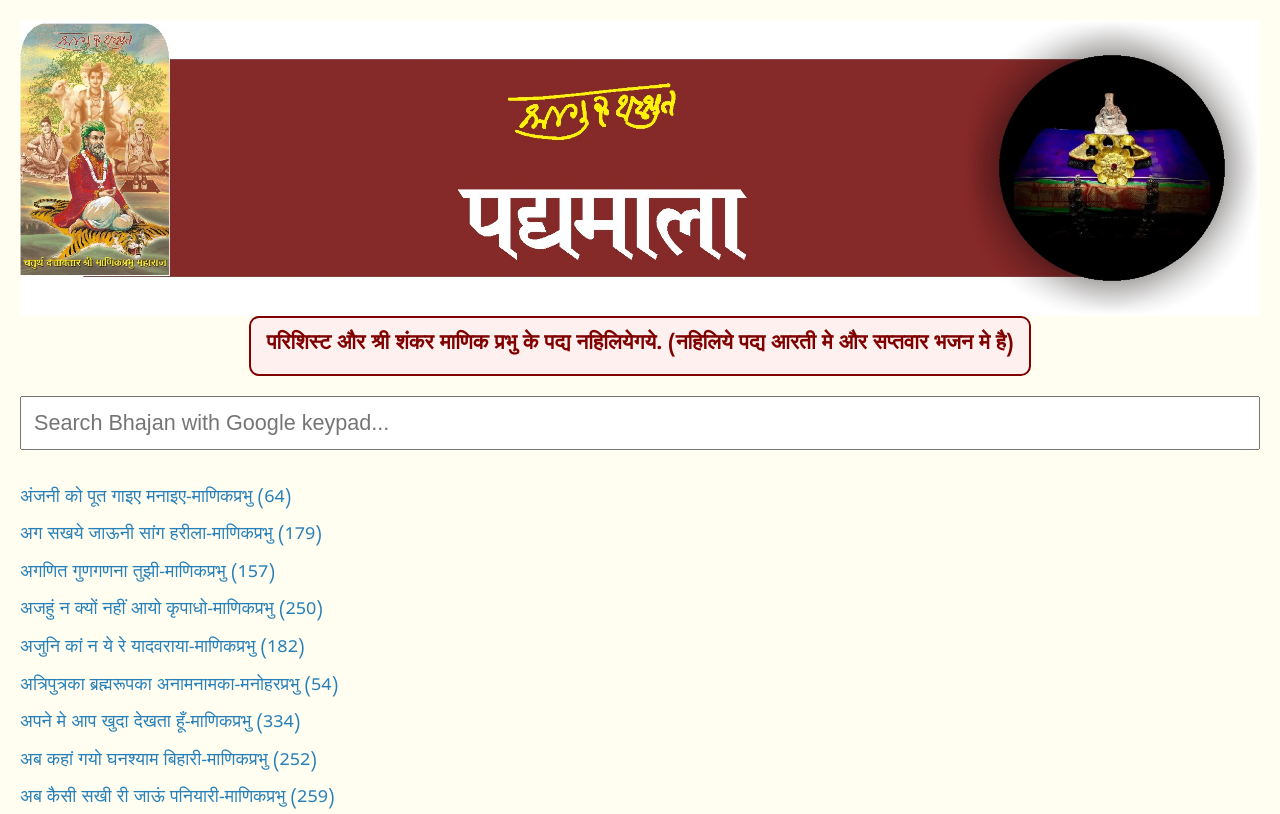
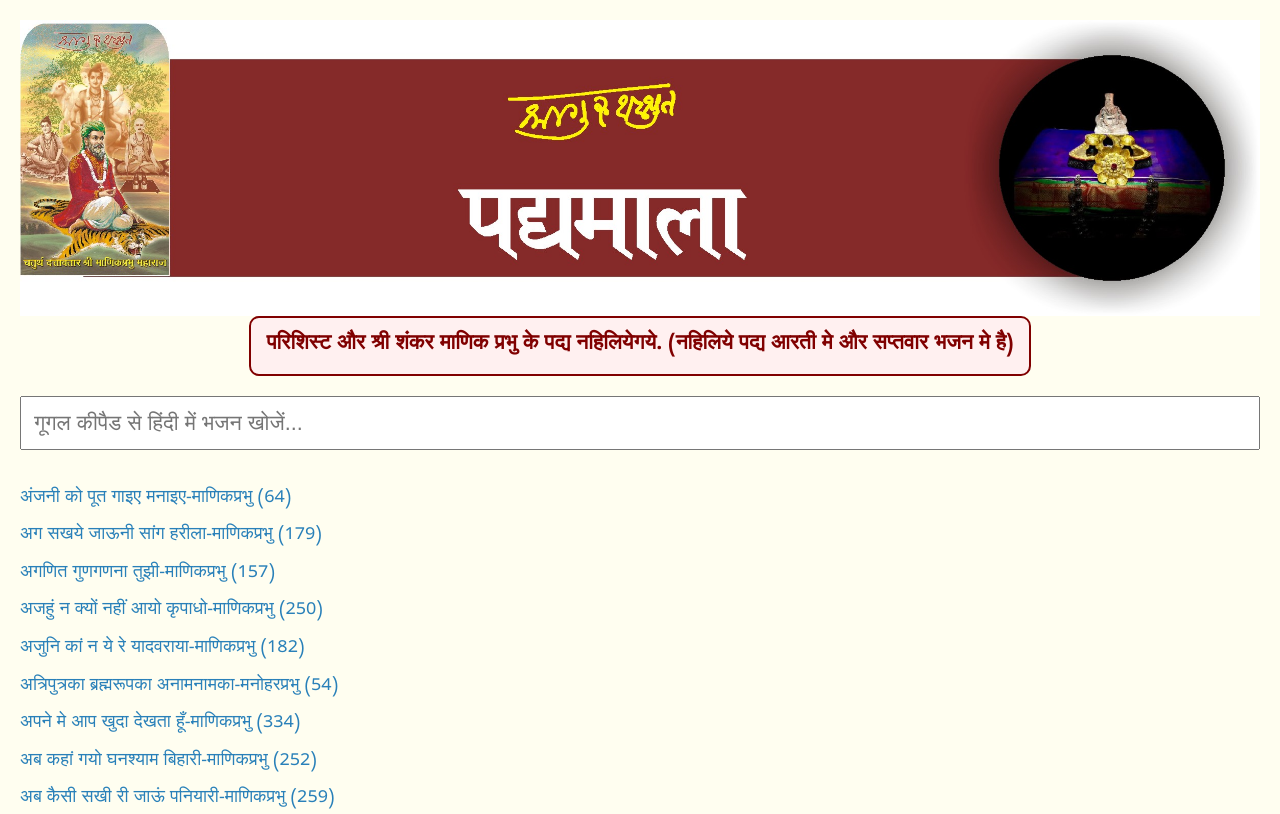
Before and after one commit to Manikprabhubhajan/HindhiPadyamala, a plain HTML site: page index.html in a window 1280 px wide. Shown: the top 814 px of the page. Drawn offline with Linux system fonts and the light colour scheme.

Commit message:
Update index.html

```diff
--- a/index.html
+++ b/index.html
@@ -100,7 +100,7 @@
     परिशिस्ट और  श्री शंकर माणिक प्रभु के पद्य नहिलियेगये. (नहिलिये पद्य आरती मे और सप्तवार भजन मे है)
   </h3>
 </div>
-  <input type="text" id="search" placeholder="Search Bhajan with Google keypad..." onkeyup="filterSongs()">
+  <input type="text" id="search" placeholder="गूगल कीपैड से हिंदी में भजन खोजें..." onkeyup="filterSongs()">
 
   <ul id="songList">
 <li><a href="docs/MNK (64).pdf" target="_blank">अंजनी को पूत गाइए मनाइए-माणिकप्रभु (64)</a></li>
```
